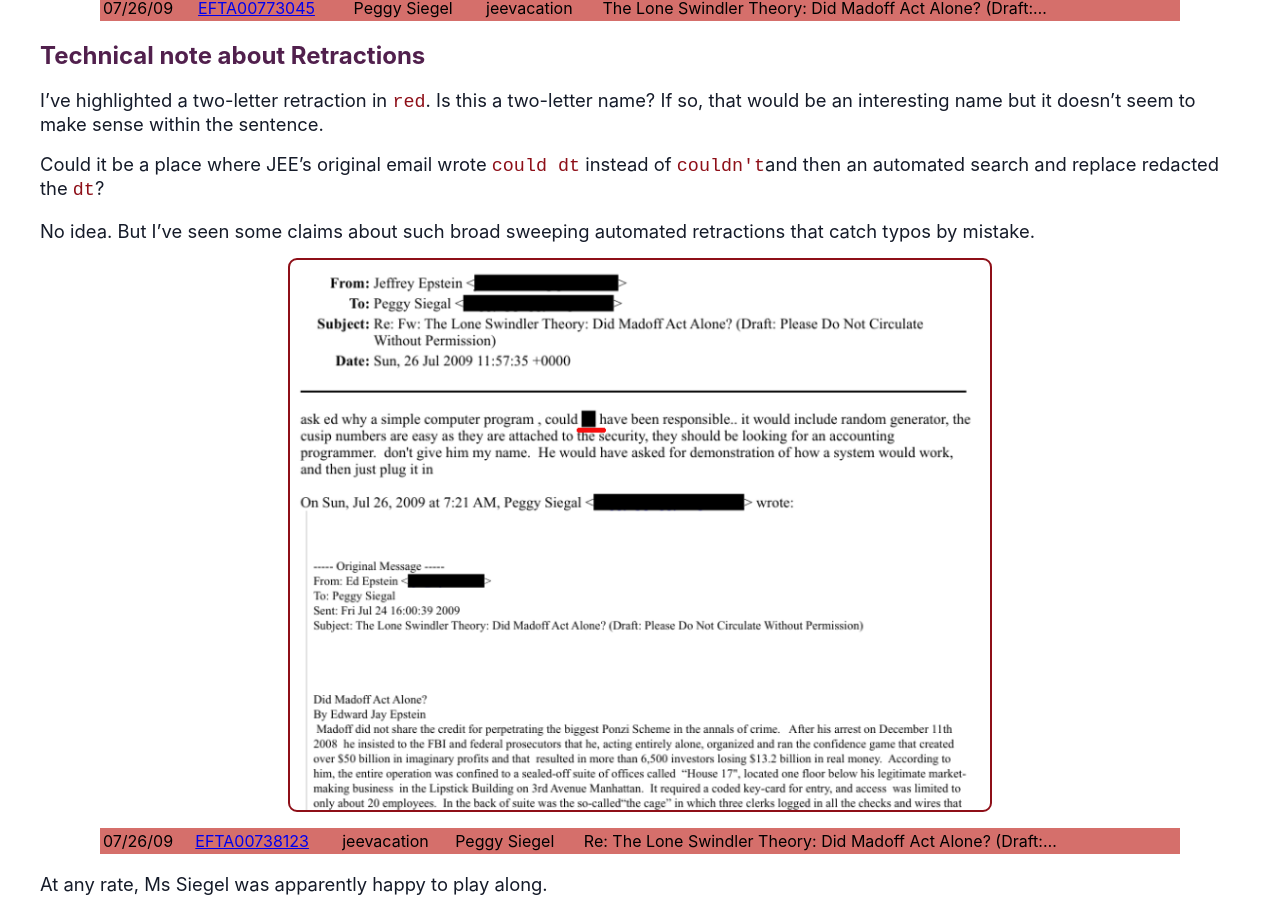
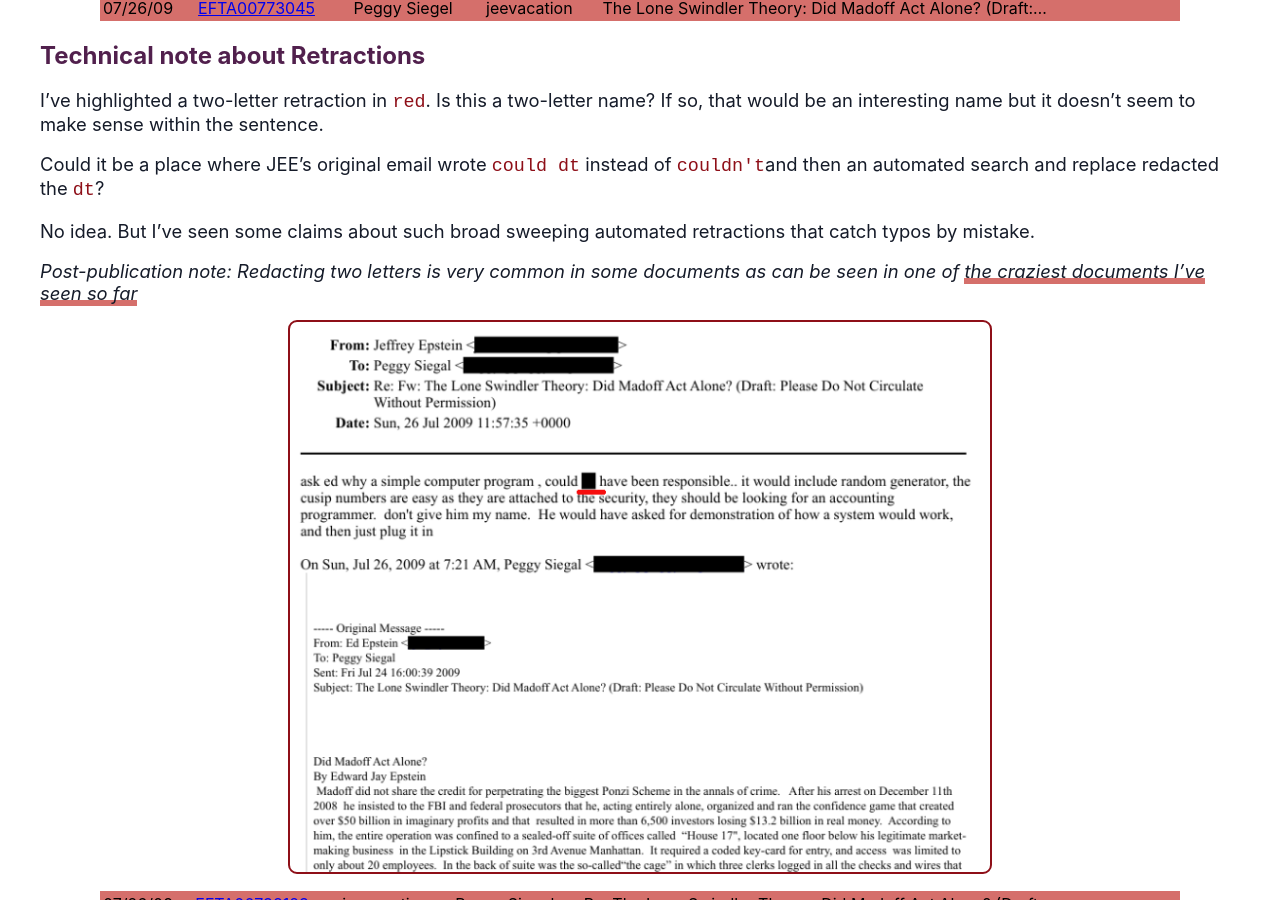
Before and after one commit to paglalayag/paglalayag.github.io, a Jekyll site: the page built from _posts/2026-03-02-graials_epstein_list.md, in a window 1280 px wide and 900 px high, scrolled down 9893 px. Built offline with Jekyll 4.4.1, drawn with Linux system fonts in a browser that asks for light colours; nearby versions of some CDN libraries.

Commit message:
add post-pub note

```diff
--- a/_posts/2026-03-02-graials_epstein_list.md
+++ b/_posts/2026-03-02-graials_epstein_list.md
@@ -175,6 +175,8 @@
 Could it be a place where JEE's original email wrote `could dt` instead of `couldn't`and then an automated search and replace redacted the `dt`?
 
 No idea. But I've seen some claims about such broad sweeping automated retractions that catch typos by mistake.
+
+*Post-publication note: Redacting two letters is very common in some documents as can be seen in one of [the craziest documents I've seen so far](https://web.archive.org/web/20260131125741/https://www.justice.gov/epstein/files/DataSet%209/EFTA00078198.pdf)*
 
 ![EFTA00738123](/assets/img/jee/feb28/EFTA00738123.png){:width="90%"}
 
```
